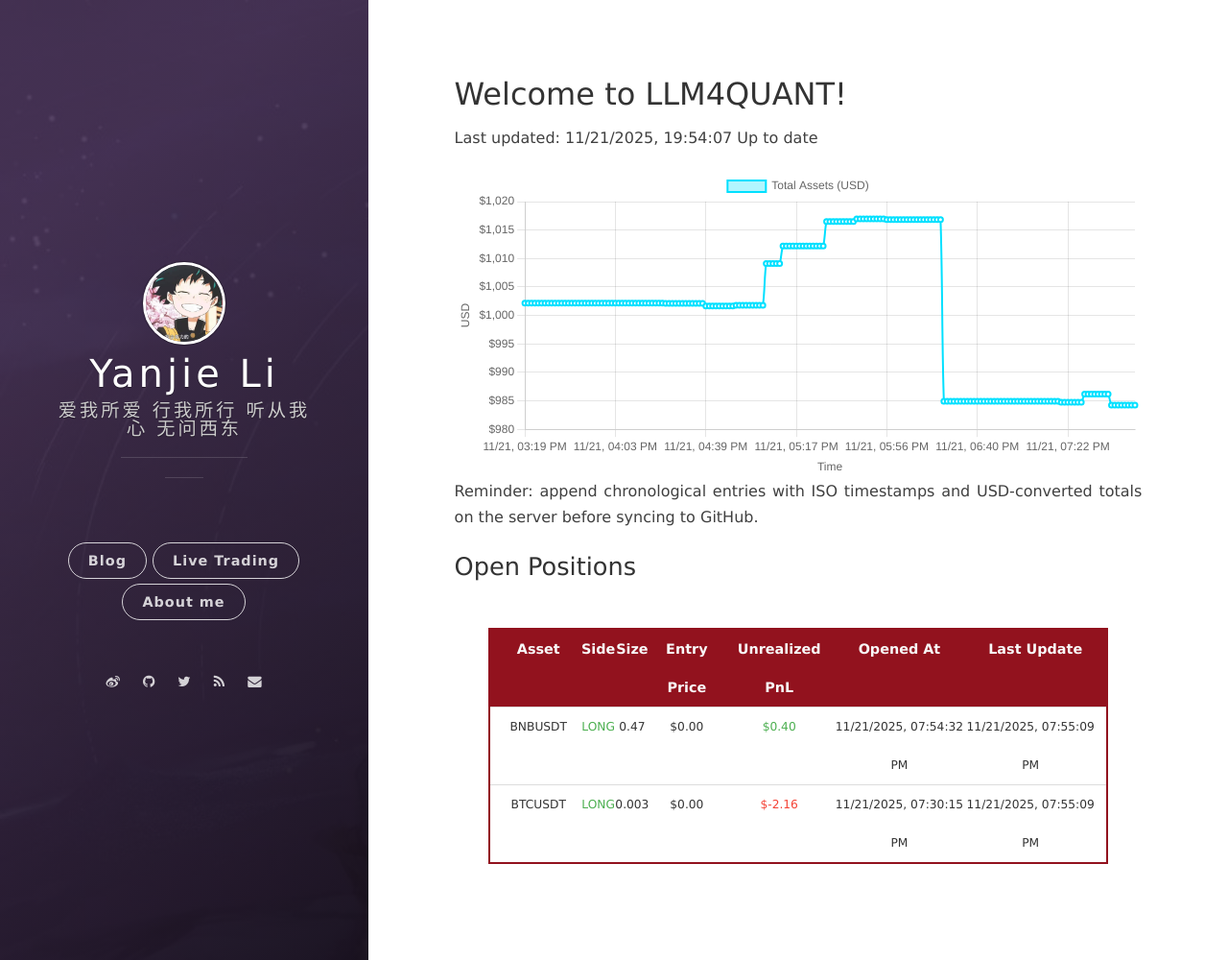
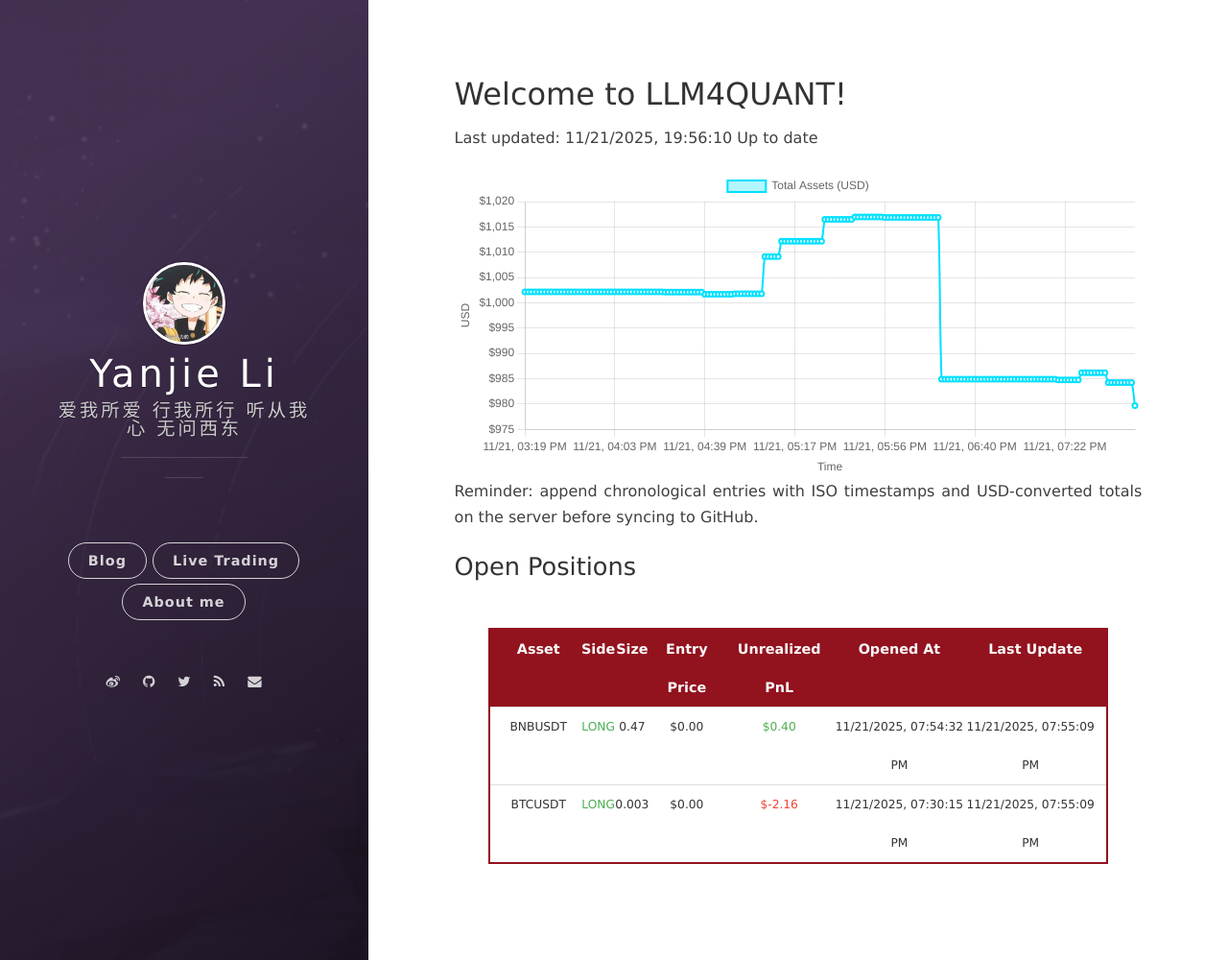
Before and after one commit to leeyegy/leeyegy.github.io, a Jekyll site: the page built from live-trading.html, in a window 1280 px wide and 1000 px high. Shown: the whole window at 96% size. Built offline with Jekyll 4.4.1, drawn with Linux system fonts in a browser that asks for light colours; nearby versions of some CDN libraries.

Commit message:
AccountMonitor: update balance history 2025-11-22T03:56:10+08:00

```diff
--- a/assets/data/binance/balance-history.json
+++ b/assets/data/binance/balance-history.json
@@ -1,5 +1,5 @@
 {
-  "generatedAt": "2025-11-22T03:54:07+08:00",
+  "generatedAt": "2025-11-22T03:56:10+08:00",
   "asset": "total_usd_value",
   "history": [
     {
@@ -733,6 +733,10 @@
     {
       "timestamp": "2025-11-22T03:54:07+08:00",
       "totalUsd": 984.22878225
+    },
+    {
+      "timestamp": "2025-11-22T03:56:10+08:00",
+      "totalUsd": 979.68196742
     }
   ]
 }
```
